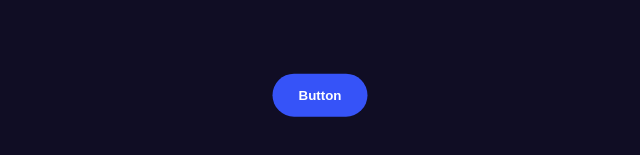
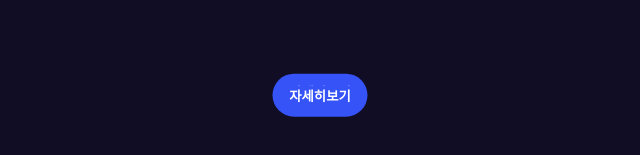
Before and after one commit to Techeer-Ideathon-9-Filly/Frontend-H-, a plain HTML site: page ai.html in a window 1280 px wide. Shown: the part 625-780 px from the top of the page, 320-960 px from the left. Drawn offline with Linux system fonts and the light colour scheme.

Commit message:
집간다

```diff
--- a/ai.html
+++ b/ai.html
@@ -488,20 +488,18 @@ button .span-mother2 span:nth-child(6) {
 <a href="/song.html">
 <button>
   <span class="span-mother">
-    <span>B</span>
-    <span>u</span>
-    <span>t</span>
-    <span>t</span>
-    <span>o</span>
-    <span>n</span>
+    <span>자</span>
+    <span>세</span>
+    <span>히</span>
+    <span>보</span>
+    <span>기</span>
   </span>
   <span class="span-mother2">
-    <span>B</span>
-    <span>u</span>
-    <span>t</span>
-    <span>t</span>
-    <span>o</span>
-    <span>n</span>
+    <span>자</span>
+    <span>세</span>
+    <span>히</span>
+    <span>보</span>
+    <span>기</span>
   </span>
 </button>
 </a>
```
Also changed, not shown: song.html (+1 -4 lines), 선택후 화면.html (+1 -1 lines).
